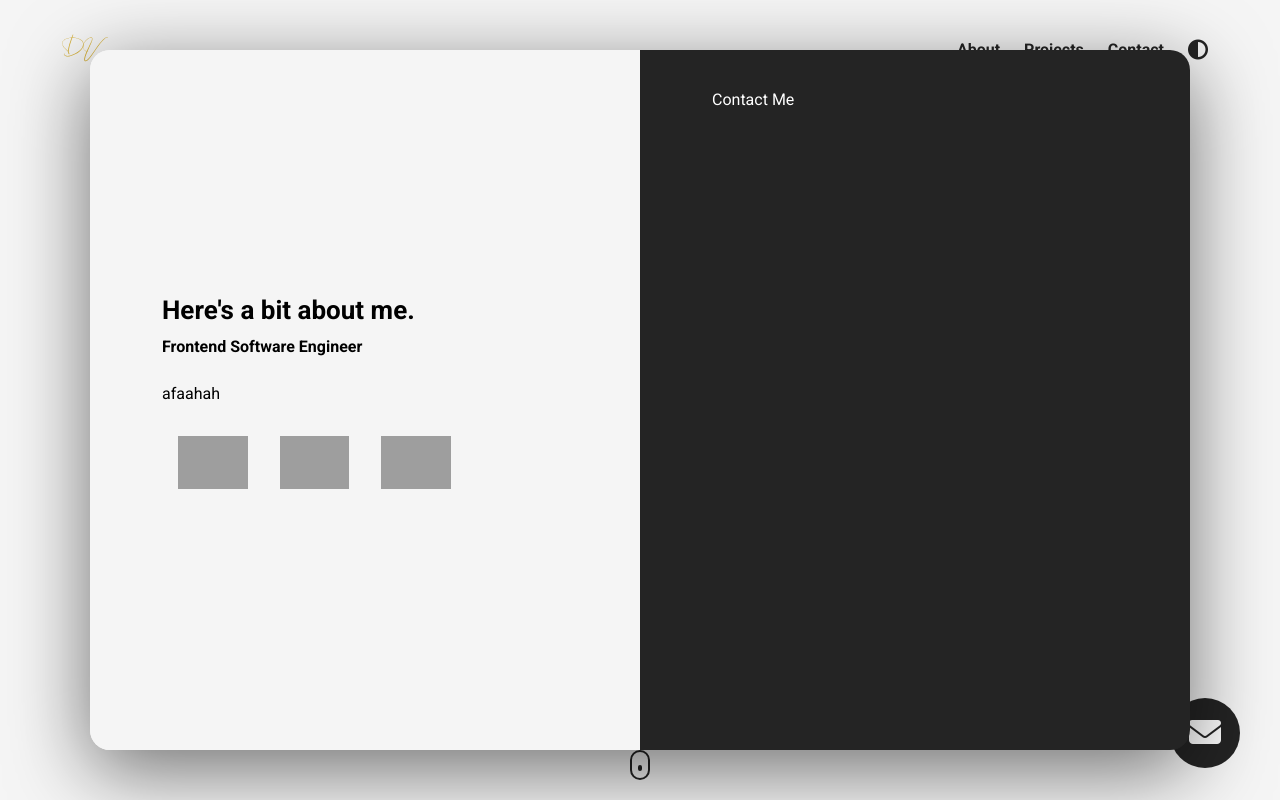
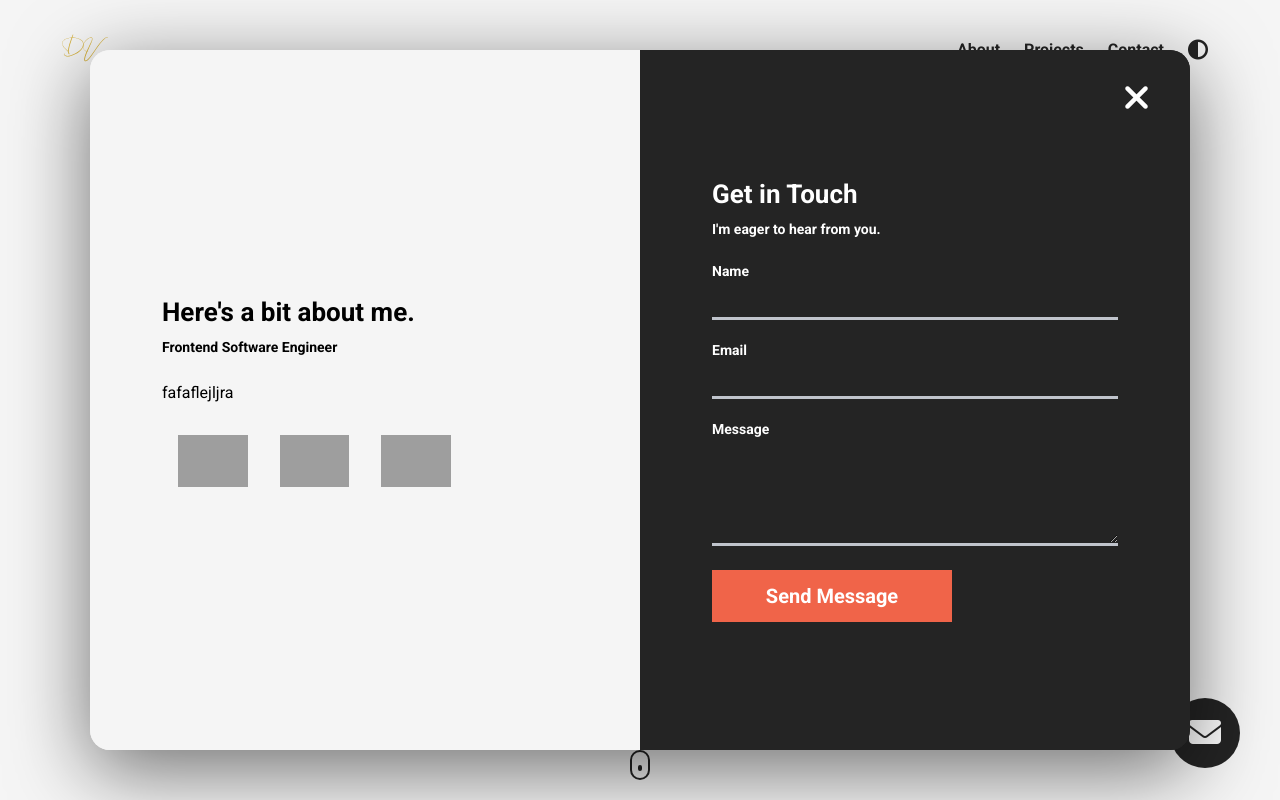
Before and after one commit to d33ven/eport-java, a plain HTML site: page index.html in a window 1280 px wide. Shown: the top 800 px of the page. Drawn offline with nearby package versions, Linux system fonts and the light colour scheme; grey boxes are pictures that could not be loaded.

Commit message:
Your message

```diff
--- a/index.html
+++ b/index.html
@@ -6,6 +6,17 @@
     <title>Dominic Venzor</title>
     <link rel="stylesheet" href="style.css">
    <script src="https://kit.fontawesome.com/c84d2117de.js" crossorigin="anonymous"></script>
+   <script src="index.js"></script>
+   <script type="text/javascript"
+        src="https://cdn.jsdelivr.net/npm/@emailjs/browser@4/dist/email.min.js">
+</script>
+<script type="text/javascript">
+   (function(){
+      emailjs.init({
+        publicKey: "X6ftSh3m30nGOUdj-",
+      });
+   })();
+</script>
 </head>
 <body>
     <section id="landing-page">
@@ -81,7 +92,7 @@
                     Frontend Software Engineer
                 </h4>
                 <p class="modal__para">
-                    afaahah
+                    fafaflejljra
                 </p>
                 <div class="modal__languages">
                     <figure class="modal__language">
@@ -98,7 +109,36 @@
                     </figure>
                 </div>
             </div>
-            <div class="modal__half modal__contact">Contact Me</div>
+            <div class="modal__half modal__contact">
+                <h3 class="modal__title modal__title--contact">
+                    Get in Touch
+                </h3>
+                <h3 class="modal__sub-title modal__sub-title--contact">
+                    I'm eager to hear from you.
+                </h3>
+                <form action="" id="contact__form" onsubmit="contact(event)">
+                    <div class="form__item">
+                        <label class="form__item--label">Name</label>
+                        <input type="text" name="user_name" class="input" required></input>
+                    </div>
+                    <div class="form__item">
+                        <label class="form__item--label">Email</label>
+                        <input type="email" name="user_email" class="input" required></input>
+                    </div>
+                    <div class="form__item">
+                        <label class="form__item--label">Message</label>
+                        <textarea name="message" class="input" required></textarea>
+                    </div>
+                    <button id="contact__submit" class="form__submit">Send Message</button>
+                </form>
+                <div class="modal__overlay modal__overlay--loading">
+                    <i class="fas fa-spinner"></i>
+                </div>
+                <div class="modal__overlay modal__overlay--success">
+                    Thanks for the message! I'll get back to you as soon as I'm available.
+                </div>
+            </div>
+            <i class="fas fa-times modal__exit click"></i>
         </div>
     </section>
     <section class="projects">
--- a/index.js
+++ b/index.js
@@ -0,0 +1,26 @@
+// template_qj6j7rm
+// service_7o00ewx
+// X6ftSh3m30nGOUdj-
+
+function contact(event) {
+    event.preventDefault();
+    const loading = document.querySelector('.modal__overlay--loading');
+    const success = document.querySelector('.modal__overlay--success');
+    loading.classList += " modal__overlay--visible";
+
+    emailjs
+    .sendForm(
+        'service_7o00ewx',
+        'template_qj6j7rm',
+        event.target,
+        'X6ftSh3m30nGOUdj-'
+    ).then(() => {
+        loading.classList.remove("modal__overlay--visible");
+        success.classList += " modal__overlay--visible";
+}).catch(() => {
+    loading.classList.remove("modal__overlay--visible");
+    alert(
+        "The email service is temporarily unavailable. Please contact me directly at dominicvenzor97@gmail.com"
+    );
+});
+}
--- a/style.css
+++ b/style.css
@@ -27,6 +27,38 @@ section {
     background-color: rgb(245, 245, 245);
 }
 
+input, textarea {
+    width: 100%;
+    background-color: #242424;
+    color: #fff;
+    outline: none;
+    border: 3px solid #c0c4cc;
+    border-top: none;
+    border-left: none;
+    border-right:none;
+    height: 40px;
+    transition: all 300ms ease;
+}
+
+textarea {
+    resize: vertical;
+    height: 100px;
+    margin-top: 8px;
+}
+
+label {
+    font-size: 14px;
+    font-weight: bold;
+}
+
+input:hover, textarea:hover {
+    border-color: #dcdfe6;
+}
+
+input:focus, textarea:focus {
+    border-color: #f06449;
+}
+
 .container {
     padding: 50px 0;
     width: 100%;
@@ -40,6 +72,7 @@ section {
 }
 
 .click {
+    cursor: pointer;
     transition: all 300ms ease;
 }
 
@@ -249,13 +282,14 @@ MODAL
 .modal__half {
     width: 50%;
     padding: 40px 72px;
+    display: flex;
+    flex-direction: column;
+    justify-content: center;
+    position: relative;
 }
 
 .modal__about {
     background-color: rgb(245, 245, 245);
-    display: flex;
-    flex-direction: column;
-    justify-content: center;
 }
 
 .modal__languages {
@@ -286,7 +320,7 @@ MODAL
     position: absolute;
     bottom: -10px;
     transform: scale(0);
-    transiftion: all 300ms ease;
+    transition: all 300ms ease;
 }
 
 .modal__language--img {
@@ -304,11 +338,91 @@ MODAL
 
 .modal__sub-title {
     margin: 12px 0 24px 0;
+    font-size: 14px;
 }
 
 .modal__para {
     margin-bottom: 12px;
     line-height: 1.75;
+}
+
+.form__item {
+    margin-bottom: 20px;
+}
+
+.form__submit {
+    background-color: #f06449;
+    border: 2px solid #f06449;
+    color: white;
+    font-weight: 700;
+    width: 100%;
+    max-width: 240px;
+    padding: 12px 24px;
+    font-size: 20px;
+    transition: all 300ms ease;
+}
+
+.form__submit:hover {
+    border-color: #fff;
+    background-color: transparent;
+}
+
+.form__submit:active {
+    border-color: #f06449;
+    color: #f06449;
+}
+
+.modal__overlay {
+    position: absolute;
+    top: 0;
+    left: 0;
+    width: 100%;
+    height: 100%;
+    display: flex;
+    align-items: center;
+    justify-content: center;
+    z-index: -1;
+}
+
+.modal__overlay--loading {
+    background-color: #242424;
+    font-size: 80px;
+    z-index: -1;
+}
+
+.modal__overlay--success {
+    background-color: #4bb543;
+    font-size: 40px;
+    font-weight: 700;
+    text-align: center;
+    padding: 28px;
+}
+
+.modal__overlay--visible {
+    z-index:1;
+}
+
+.fa-spinner {
+    animation: spinner 1600ms linear infinite;
+}
+
+@keyframes spinner {
+    0% {
+        transform: rotate(0);
+    }
+
+    100% {
+        transform: rotate(360deg);
+    }
+}
+
+.modal__exit {
+    position: absolute;
+    top: 30px;
+    right: 40px;
+    color: #fff;
+    font-size: 36px;
+    z-index: 100;
 }
 
 /*
```
